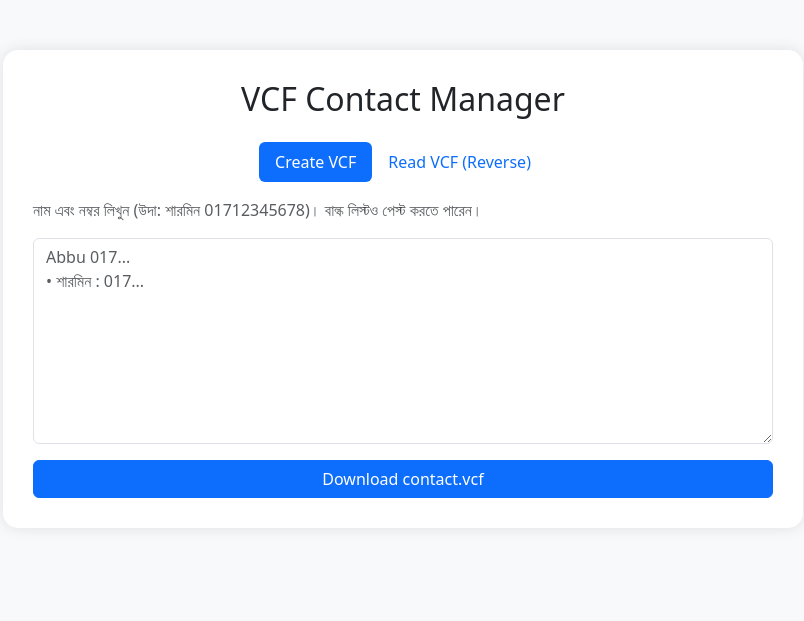
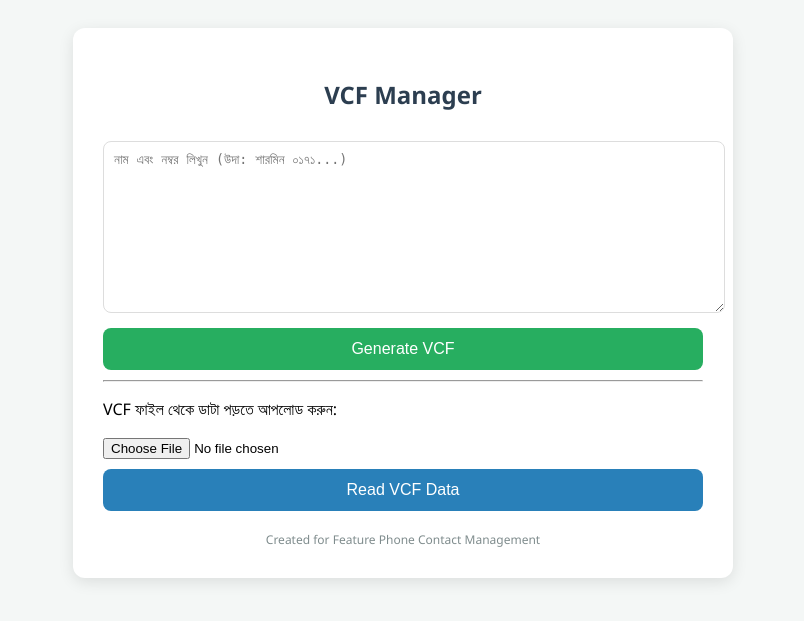
Before and after one commit to nayem-48ai/Contactum, a Flask app: template templates/index.html in a window 1280 px wide. Shown: the top 621 px of the page, without its empty margins (237-1041 px from the left). Run offline with Flask 3, Linux system fonts and the light colour scheme; the template is opened without the code that fills it, so the values that code supplies are empty; some libraries are stand-ins or nearby versions.

Commit message:
Update index.html

```diff
--- a/templates/index.html
+++ b/templates/index.html
@@ -3,47 +3,33 @@
 <head>
     <meta charset="UTF-8">
     <meta name="viewport" content="width=device-width, initial-scale=1.0">
-    <title>Contact to VCF Converter</title>
-    <link href="https://cdn.jsdelivr.net/npm/bootstrap@5.3.0/dist/css/bootstrap.min.css" rel="stylesheet">
+    <title>VCF Contact Converter</title>
     <style>
-        body { background-color: #f8f9fa; padding-top: 50px; }
-        .container { max-width: 800px; background: white; padding: 30px; border-radius: 15px; box-shadow: 0 0 15px rgba(0,0,0,0.1); }
-        .nav-pills .nav-link.active { background-color: #0d6efd; }
+        body { font-family: 'Segoe UI', Tahoma, Geneva, Verdana, sans-serif; background: #f4f7f6; display: flex; justify-content: center; padding: 20px; }
+        .container { background: white; padding: 30px; border-radius: 12px; box-shadow: 0 4px 15px rgba(0,0,0,0.1); width: 100%; max-width: 600px; }
+        h2 { color: #2c3e50; text-align: center; }
+        textarea { width: 100%; height: 150px; padding: 10px; border: 1px solid #ddd; border-radius: 8px; margin: 10px 0; resize: vertical; }
+        .btn { display: block; width: 100%; padding: 12px; background: #27ae60; color: white; border: none; border-radius: 8px; cursor: pointer; font-size: 16px; margin-bottom: 10px; }
+        .btn-reverse { background: #2980b9; }
+        .footer { text-align: center; font-size: 12px; color: #7f8c8d; margin-top: 20px; }
     </style>
 </head>
 <body>
+    <div class="container">
+        <h2>VCF Manager</h2>
+        <form action="/convert" method="POST">
+            <textarea name="text" placeholder="নাম এবং নম্বর লিখুন (উদা: শারমিন ০১৭১...)"></textarea>
+            <button type="submit" class="btn">Generate VCF</button>
+        </form>
 
-<div class="container">
-    <h2 class="text-center mb-4">VCF Contact Manager</h2>
+        <hr>
 
-    <ul class="nav nav-pills mb-3 justify-content-center" id="pills-tab" role="tablist">
-        <li class="nav-item">
-            <button class="nav-link active" id="pills-create-tab" data-bs-toggle="pill" data-bs-target="#pills-create">Create VCF</button>
-        </li>
-        <li class="nav-item">
-            <button class="nav-link" id="pills-read-tab" data-bs-toggle="pill" data-bs-target="#pills-read">Read VCF (Reverse)</button>
-        </li>
-    </ul>
-
-    <div class="tab-content" id="pills-tabContent">
-        <div class="tab-pane fade show active" id="pills-create">
-            <p class="text-muted">নাম এবং নম্বর লিখুন (উদা: শারমিন 01712345678)। বাল্ক লিস্টও পেস্ট করতে পারেন।</p>
-            <form action="/convert" method="POST">
-                <textarea name="text" class="form-control mb-3" rows="8" placeholder="Abbu 017...&#10;• শারমিন : 017..."></textarea>
-                <button type="submit" class="btn btn-primary w-100">Download contact.vcf</button>
-            </form>
-        </div>
-
-        <div class="tab-pane fade" id="pills-read">
-            <p class="text-muted">আপনার .vcf ফাইলটি আপলোড করুন নাম-নম্বর দেখার জন্য।</p>
-            <form action="/read-vcf" method="POST" enctype="multipart/form-data">
-                <input type="file" name="vcf_file" class="form-control mb-3" accept=".vcf">
-                <button type="submit" class="btn btn-success w-100">Extract Name & Numbers</button>
-            </form>
-        </div>
+        <form action="/read-vcf" method="POST" enctype="multipart/form-data">
+            <p>VCF ফাইল থেকে ডাটা পড়তে আপলোড করুন:</p>
+            <input type="file" name="file" accept=".vcf" required>
+            <button type="submit" class="btn btn-reverse" style="margin-top:10px;">Read VCF Data</button>
+        </form>
+        <div class="footer">Created for Feature Phone Contact Management</div>
     </div>
-</div>
-
-<script src="https://cdn.jsdelivr.net/npm/bootstrap@5.3.0/dist/js/bootstrap.bundle.min.js"></script>
 </body>
 </html>
```
